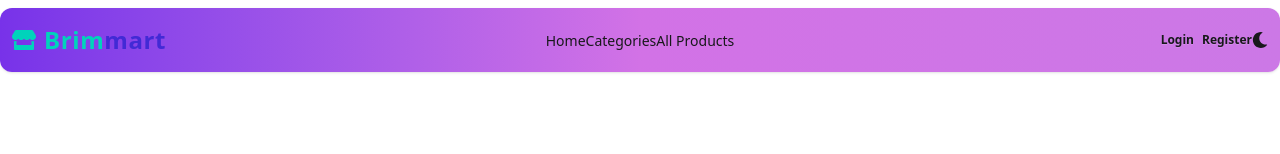
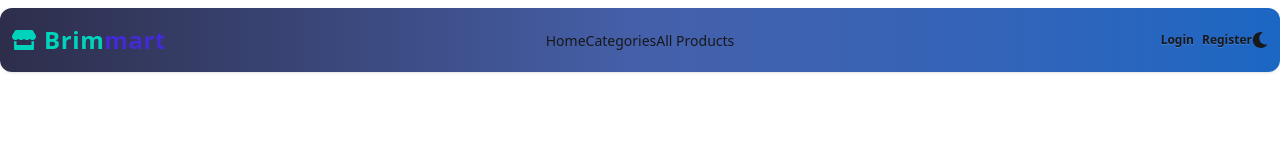
Before and after one commit to mahafujriyan/birmmart-client, a React (Vite) app: page / in a window 1280 px wide. Shown: the top 154 px of the page. Built offline with nearby package versions, Linux system fonts and the light colour scheme; no server answers.

Commit message:
Added the navbar color chnage

```diff
--- a/src/Components/Shared/Navbar.jsx
+++ b/src/Components/Shared/Navbar.jsx
@@ -64,7 +64,7 @@ useEffect(()=>{
     </>
     return (
 
-          <div className="px-3  mt-2 rounded-xl sticky top-0 z-50 navbar bg-gradient-to-r from-[#7832e9] via-[#d272e6] to-[#cc78e6] shadow-sm">
+          <div className="px-3  mt-2 rounded-xl sticky top-0 z-50 navbar bg-gradient-to-r from-[#2e2e4b] via-[#4560aa] to-[#1b67c4]  shadow-sm">
   <div className="navbar-start">
     <div className="dropdown">
       <div tabIndex={0} role="button" className="btn btn-ghost lg:hidden">
```
